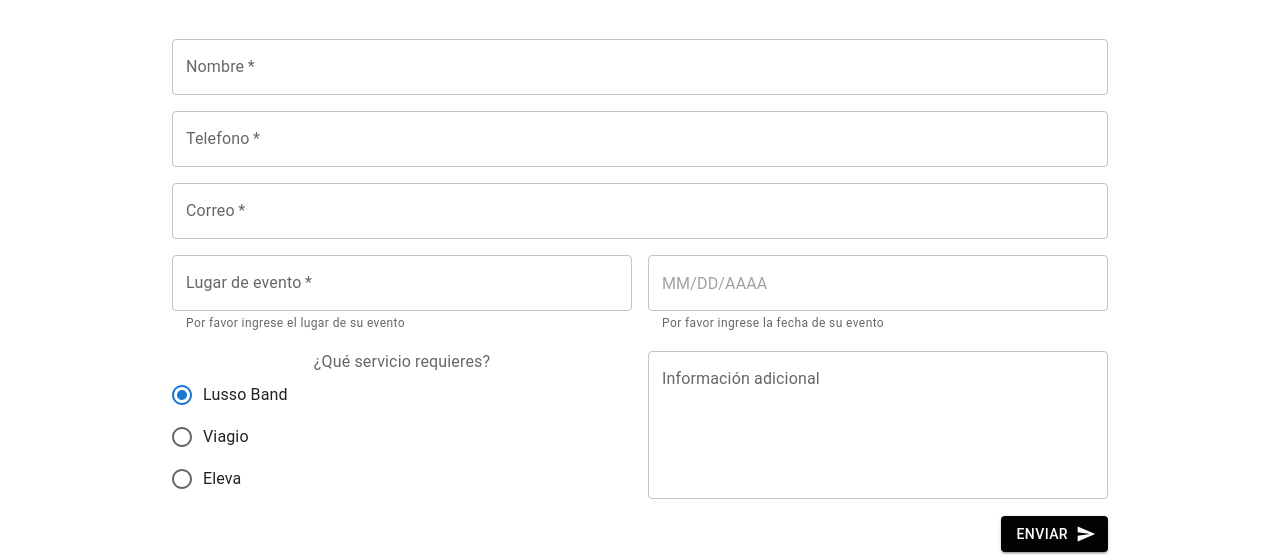
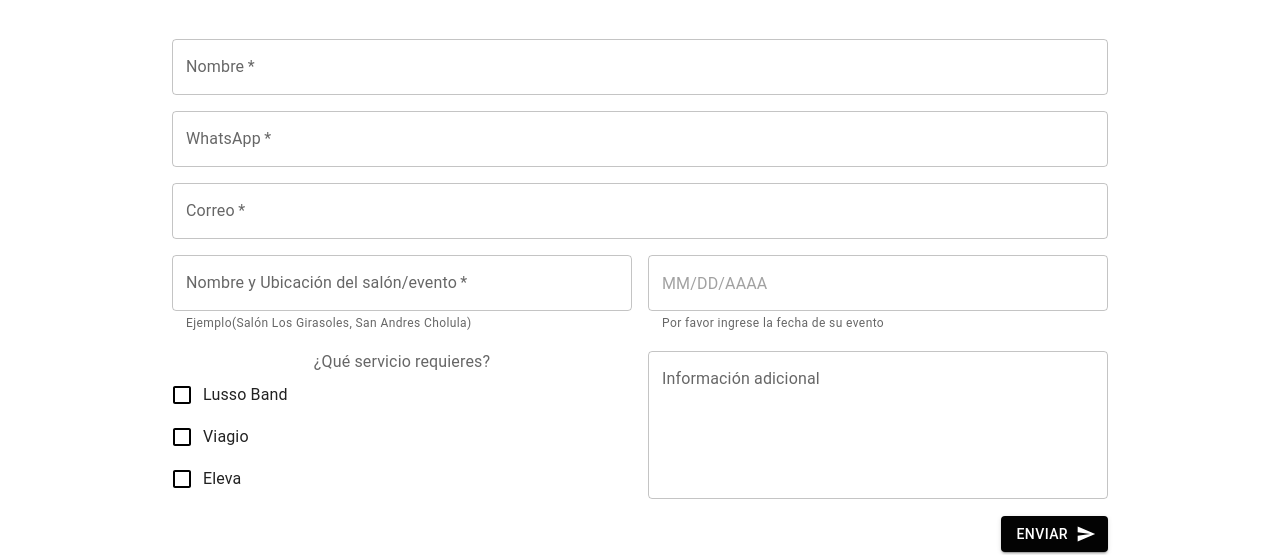
Before and after one commit to spartanfenix/lusso-landing-page, a React (Vite) app: page /contact in a window 1280 px wide. Shown: the part 1020-1575 px from the top of the page. Built offline with nearby package versions, Linux system fonts and the light colour scheme.

Commit message:
Feature: FormContact edited - HeroSlider fixed

```diff
--- a/package.json
+++ b/package.json
@@ -7,7 +7,9 @@
     "dev": "vite",
     "build": "tsc && vite build",
     "lint": "eslint . --ext ts,tsx --report-unused-disable-directives --max-warnings 0",
-    "preview": "vite preview"
+    "preview": "vite preview",
+    "predeploy": "npm run build",
+    "deploy": "gh-pages -d dist"
   },
   "dependencies": {
     "@emotion/react": "^11.11.4",
--- a/src/components/FormContact/FormContact.tsx
+++ b/src/components/FormContact/FormContactS.tsx
@@ -1,13 +1,14 @@
+import React, { useEffect, useState } from "react";
 import {
   Alert,
   Box,
   Button,
+  Checkbox,
   FormControl,
   FormControlLabel,
+  FormGroup,
   FormLabel,
   Grid,
-  Radio,
-  RadioGroup,
   TextField,
 } from "@mui/material";
 import { DatePicker, LocalizationProvider } from "@mui/x-date-pickers";
@@ -15,11 +16,25 @@
 import { esES } from "@mui/x-date-pickers/locales";
 import EventAvailableIcon from "@mui/icons-material/EventAvailable";
 import SendIcon from "@mui/icons-material/Send";
-import { useEffect, useState } from "react";
-import dayjs from "dayjs";
+import dayjs, { Dayjs } from "dayjs";
 
-const FormContact = () => {
-  const [cleared, setCleared] = useState<boolean>(false);
+const FormContactS = () => {
+  const [formValues, setFormValues] = useState({
+    name: "",
+    phone: "",
+    email: "",
+    place: "",
+    eventDate: null as Dayjs | null,
+    services: {
+      lusso: false,
+      viagio: false,
+      eleva: false,
+    },
+    information: "",
+  });
+
+  const [cleared, setCleared] = useState(false);
+  const [alertOpen, setAlertOpen] = useState(false);
 
   useEffect(() => {
     if (cleared) {
@@ -32,9 +47,58 @@
     return () => {};
   }, [cleared]);
 
+  const handleChange = (event: React.ChangeEvent<HTMLInputElement>) => {
+    const { name, value, type, checked } = event.target;
+    if (type === "checkbox") {
+      setFormValues({
+        ...formValues,
+        services: {
+          ...formValues.services,
+          [name]: checked,
+        },
+      });
+    } else {
+      setFormValues({
+        ...formValues,
+        [name]: value,
+      });
+    }
+  };
+
+  const handleDateChange = (date: dayjs.Dayjs | null) => {
+    setFormValues({
+      ...formValues,
+      eventDate: date,
+    });
+  };
+
+  const handleSubmit = (event: React.FormEvent<HTMLFormElement>) => {
+    event.preventDefault();
+    console.log(formValues);
+    setAlertOpen(true);
+    setFormValues({
+      name: "",
+      phone: "",
+      email: "",
+      place: "",
+      eventDate: null,
+      services: {
+        lusso: false,
+        viagio: false,
+        eleva: false,
+      },
+      information: "",
+    });
+
+    setTimeout(() => {
+      setAlertOpen(false);
+    }, 4500);
+  };
+
   return (
     <Box
       component="form"
+      onSubmit={handleSubmit}
       sx={{
         maxWidth: "1000px",
         textAlign: "center",
@@ -54,10 +118,11 @@
           <Grid item xs={16} md={16} lg={16}>
             <TextField
               fullWidth
-              id="outlined-basic"
               label="Nombre"
               type="text"
               name="name"
+              value={formValues.name}
+              onChange={handleChange}
               required
               variant="outlined"
             />
@@ -65,10 +130,11 @@
           <Grid item xs={16} md={16} lg={16}>
             <TextField
               fullWidth
-              id="outlined-basic"
-              label="Telefono"
+              label="WhatsApp"
               type="tel"
               name="phone"
+              value={formValues.phone}
+              onChange={handleChange}
               required
               variant="outlined"
             />
@@ -76,22 +142,24 @@
           <Grid item xs={16} md={16} lg={16}>
             <TextField
               fullWidth
-              id="outlined-basic"
               label="Correo"
               type="email"
               name="email"
+              value={formValues.email}
+              onChange={handleChange}
               required
               variant="outlined"
             />
           </Grid>
           <Grid item xs={16} md={8} lg={8}>
             <TextField
-              helperText="Por favor ingrese el lugar de su evento"
+              helperText="Ejemplo(Salón Los Girasoles, San Andres Cholula)"
               fullWidth
-              id="outlined-basic"
-              label="Lugar de evento"
+              label="Nombre y Ubicación del salón/evento"
               type="text"
               name="place"
+              value={formValues.place}
+              onChange={handleChange}
               required
               variant="outlined"
             />
@@ -113,6 +181,8 @@
               >
                 <DatePicker
                   sx={{ width: "100%" }}
+                  value={formValues.eventDate}
+                  onChange={handleDateChange}
                   slotProps={{
                     textField: {
                       helperText: "Por favor ingrese la fecha de su evento",
@@ -127,7 +197,6 @@
                     dayjs(date).isBefore(dayjs().add(0, "day"))
                   }
                 />
-
                 {cleared && (
                   <Alert
                     sx={{ position: "absolute", bottom: -40, right: 120 }}
@@ -143,37 +212,68 @@
             <FormLabel id="demo-radio-buttons-group-label">
               ¿Qué servicio requieres?
             </FormLabel>
-            <RadioGroup
-              aria-labelledby="demo-radio-buttons-group-label"
-              defaultValue="lusso"
-              name="radio-buttons-group"
-            >
+            <FormGroup>
               <FormControlLabel
-                value="lusso"
-                control={<Radio />}
+                control={
+                  <Checkbox
+                    name="lusso"
+                    checked={formValues.services.lusso}
+                    onChange={handleChange}
+                    sx={{
+                      color: "black",
+                      "&.Mui-checked": {
+                        color: "black",
+                      },
+                    }}
+                  />
+                }
                 label="Lusso Band"
               />
               <FormControlLabel
-                value="viagio"
-                control={<Radio />}
+                control={
+                  <Checkbox
+                    name="viagio"
+                    checked={formValues.services.viagio}
+                    onChange={handleChange}
+                    sx={{
+                      color: "black",
+                      "&.Mui-checked": {
+                        color: "black",
+                      },
+                    }}
+                  />
+                }
                 label="Viagio"
               />
               <FormControlLabel
-                value="eleva"
-                control={<Radio />}
+                control={
+                  <Checkbox
+                    name="eleva"
+                    checked={formValues.services.eleva}
+                    onChange={handleChange}
+                    sx={{
+                      color: "black",
+                      "&.Mui-checked": {
+                        color: "black",
+                      },
+                    }}
+                  />
+                }
                 label="Eleva"
               />
-            </RadioGroup>
+            </FormGroup>
           </Grid>
           <Grid item xs={16} md={8} lg={8}>
             <TextField
               fullWidth
-              id="outlined-multiline-static"
               label="Información adicional"
               type="text"
               name="information"
+              value={formValues.information}
+              onChange={handleChange}
               multiline
               rows={5}
+              variant="outlined"
             />
           </Grid>
           <Grid item xs={16} md={16} lg={16}>
@@ -185,6 +285,7 @@
               }}
             >
               <Button
+                type="submit"
                 variant="contained"
                 endIcon={<SendIcon />}
                 sx={{
@@ -198,8 +299,13 @@
           </Grid>
         </Grid>
       </FormControl>
+      {alertOpen && (
+        <Alert variant="filled" severity="success" sx={{ my: 2 }}>
+          Gracias por escogernos, en breve nos comunicaremos con usted.
+        </Alert>
+      )}
     </Box>
   );
 };
 
-export default FormContact;
+export default FormContactS;
--- a/src/components/pages/Contact.tsx
+++ b/src/components/pages/Contact.tsx
@@ -1,8 +1,8 @@
 import { useEffect, useState } from "react";
 import Loading from "./Loading";
-import FormContact from "../FormContact/FormContact";
 import { Grid } from "@mui/material";
 import Hero from "../Hero/Hero";
+import FormContactS from "../FormContact/FormContactS";
 
 const Contact = () => {
   const [isLoading, setIsLoading] = useState(true);
@@ -24,7 +24,7 @@
             alignItems="center"
             style={{ margin: 0, width: "100%" }}
           >
-            <FormContact />
+            <FormContactS />
           </Grid>
         </>
       )}
--- a/vite.config.ts
+++ b/vite.config.ts
@@ -4,5 +4,5 @@
 // https://vitejs.dev/config/
 export default defineConfig({
   plugins: [react()],
-  // base: "https://spartanfenix.github.io/lusso-landing-page/",
+  // base: "https://spartanfenix.github.io/lusso-landing-page",
 });
```
Also changed, not shown: src/components/Hero/HeroSlider.tsx (+27 -45 lines), 1 other file (tests, documents, lock files or other folders).
